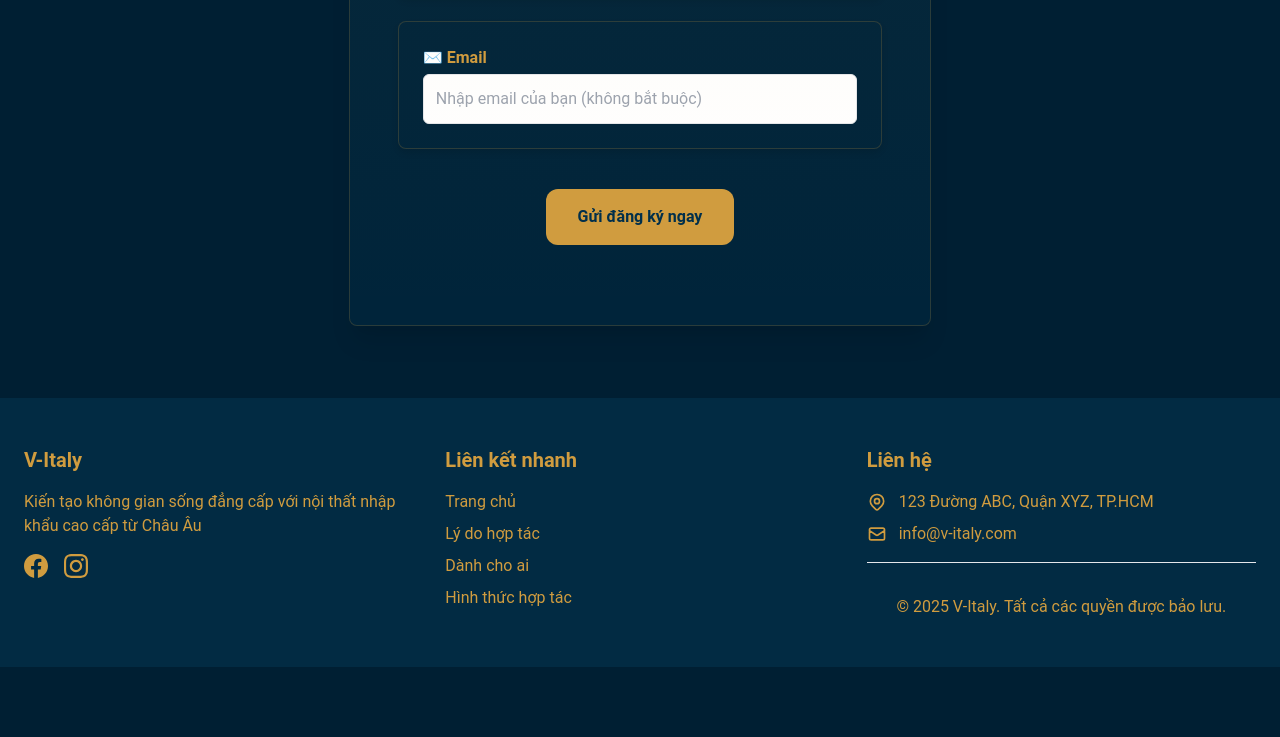
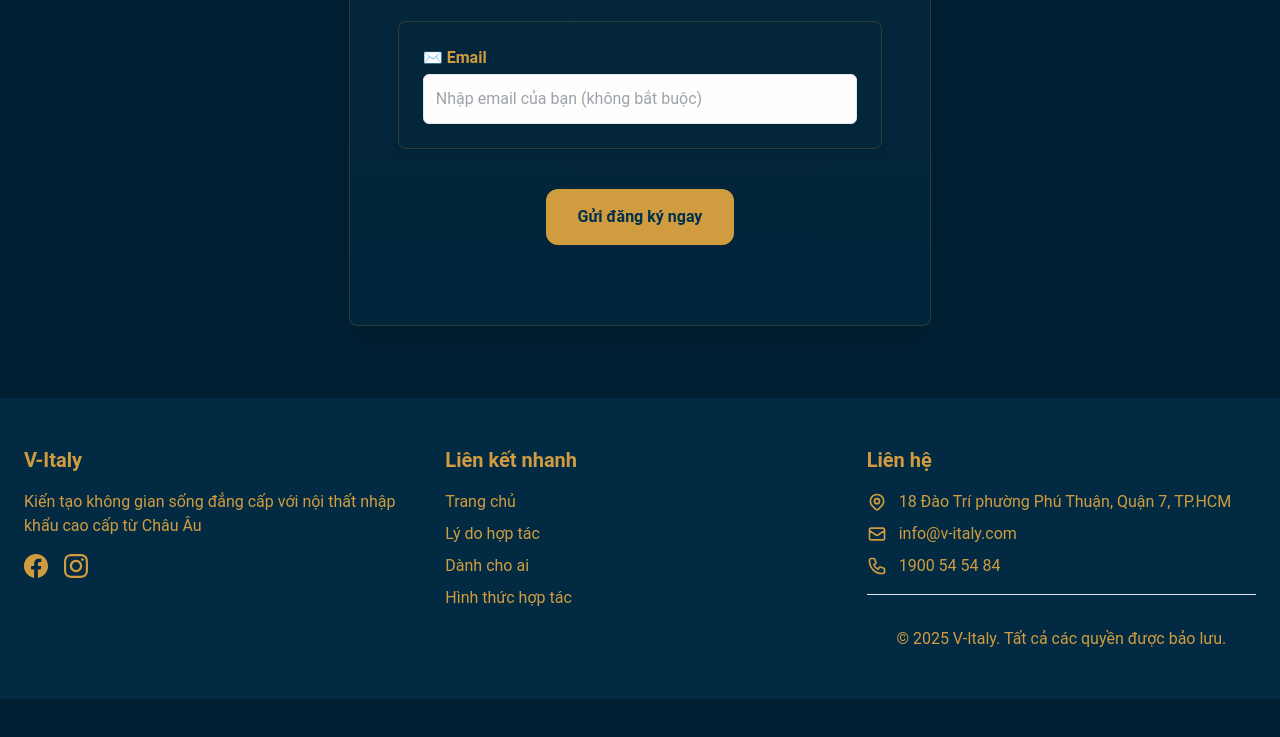
Before and after one commit to Jerry-Trang/V-Italy.Landing-Page, a website: page index.html in a window 1280 px wide. Shown: the part 3482-4219 px from the top of the page. Drawn offline with nearby package versions, Linux system fonts and the light colour scheme; no server answers.

Commit message:
change information

```diff
--- a/index.html
+++ b/index.html
@@ -322,7 +322,8 @@
             Kiến tạo không gian sống đẳng cấp với nội thất nhập khẩu cao cấp từ Châu Âu
           </p>
           <div class="flex space-x-4">
-            <a href="#" class="text-[#d09c3f] hover:text-[#f0c674] transition-colors duration-300">
+            <a href="https://www.facebook.com/online.vitaly"
+              class="text-[#d09c3f] hover:text-[#f0c674] transition-colors duration-300" target="_blank">
               <svg class="h-6 w-6" fill="currentColor" viewBox="0 0 24 24">
                 <path
                   d="M24 12.073c0-6.627-5.373-12-12-12s-12 5.373-12 12c0 5.99 4.388 10.954 10.125 11.854v-8.385H7.078v-3.47h3.047V9.43c0-3.007 1.792-4.669 4.533-4.669 1.312 0 2.686.235 2.686.235v2.953H15.83c-1.491 0-1.956.925-1.956 1.874v2.25h3.328l-.532 3.47h-2.796v8.385C19.612 23.027 24 18.062 24 12.073z" />
@@ -367,7 +368,7 @@
                 <path stroke-linecap="round" stroke-linejoin="round" stroke-width="2"
                   d="M15 11a3 3 0 11-6 0 3 3 0 016 0z" />
               </svg>
-              <span>123 Đường ABC, Quận XYZ, TP.HCM</span>
+              <span>18 Đào Trí phường Phú Thuận, Quận 7, TP.HCM</span>
             </p>
             <p class="flex items-center space-x-3">
               <svg class="h-5 w-5" fill="none" stroke="currentColor" viewBox="0 0 24 24">
@@ -377,9 +378,16 @@
               <span>info@v-italy.com</span>
             </p>
             <p class="flex items-center space-x-3">
+              <svg class="h-5 w-5" fill="none" stroke="currentColor" viewBox="0 0 24 24">
+                <path stroke-linecap="round" stroke-linejoin="round" stroke-width="2"
+                  d="M3 5a2 2 0 012-2h3.28a1 1 0 01.948.684l1.498 4.493a1 1 0 01-.502 1.21l-2.257 1.13a11.042 11.042 0 005.516 5.516l1.13-2.257a1 1 0 011.21-.502l4.493 1.498a1 1 0 01.684.949V19a2 2 0 01-2 2h-1C9.716 21 3 14.284 3 6V5z" />
+              </svg>
+              <span>1900 54 54 84</span>
+            </p>
+            <p class="flex items-center space-x-3">
 
               <!-- Copyright -->
-            <div class="border-t border-[#d09c3f]/20 mt-8 pt-8 text-center">
+            <div class="border-t border-[#d09c3f]/20 mt-8 pt-8 text-center w-full">
               <p class="text-[#d09c3f]/70"></p>
               © 2025 V-Italy. Tất cả các quyền được bảo lưu.
               </p>
```
